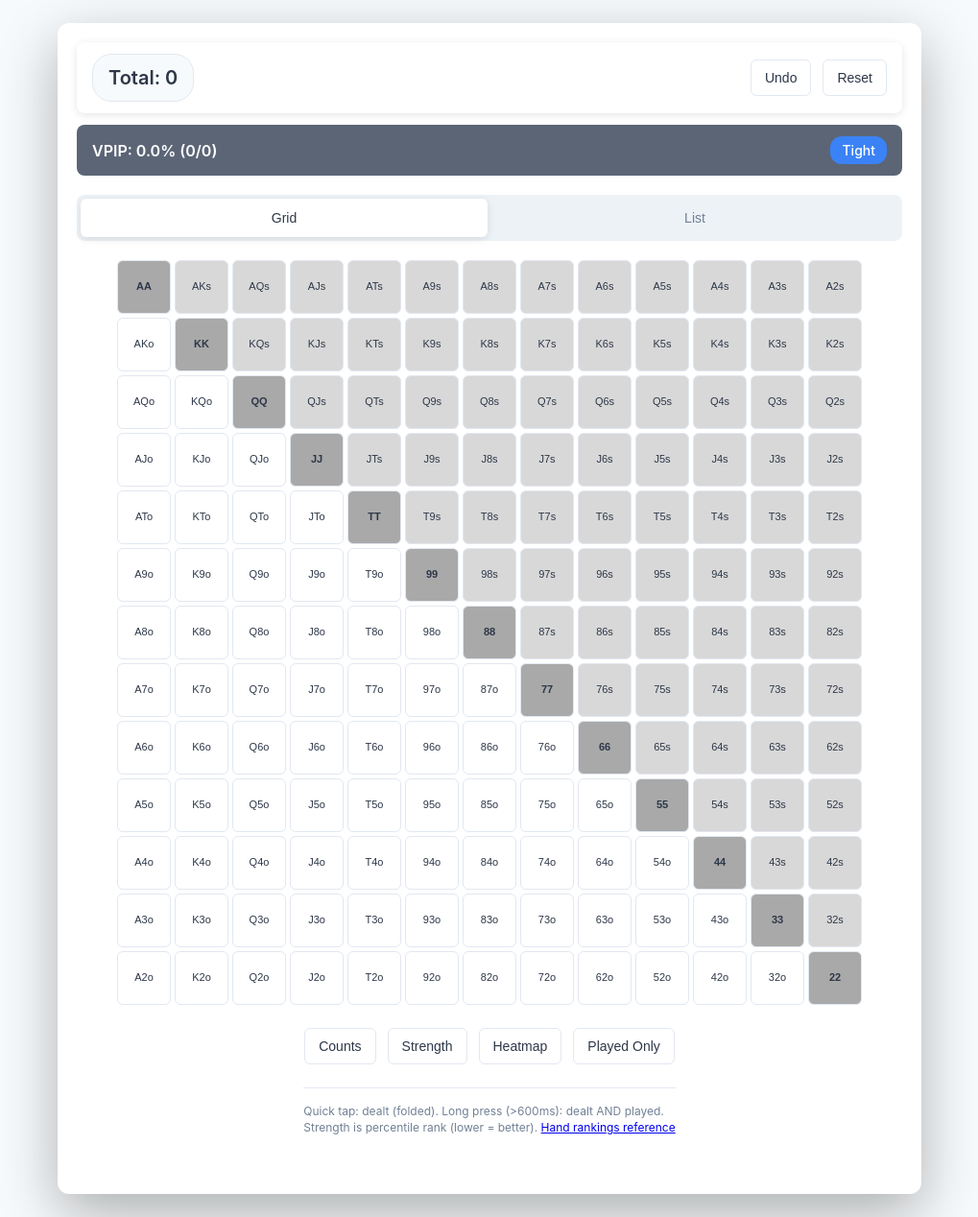
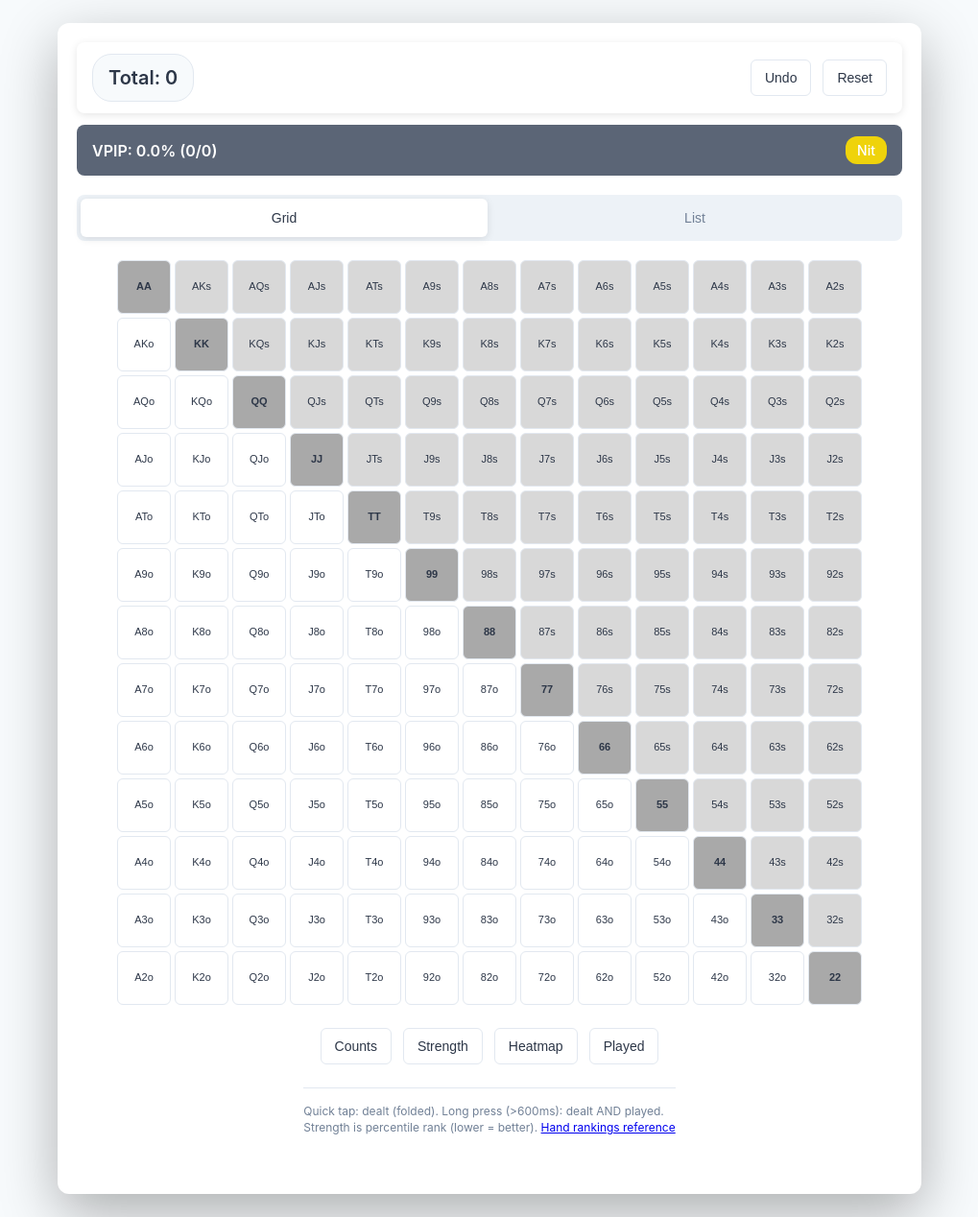
Before and after one commit to razugo/razugo.github.io, a Jekyll site: the page projects/poker_clicker/poker_clicker.html, which Jekyll copies as it is, in a window 1280 px wide and 1268 px high. Shown: the whole window at 96% size, without its empty margins (130-1149 px from the left). Built offline with Jekyll 4.4.1, drawn with Linux system fonts in a browser that asks for light colours; part of the change alters nothing that is shown.

```diff
--- a/projects/poker_clicker/poker_clicker.html
+++ b/projects/poker_clicker/poker_clicker.html
@@ -110,12 +110,20 @@
       transition: var(--transition-standard);
     }
 
+    #play-style-indicator.nit {
+      background: #EFD30B;
+    }
+
     #play-style-indicator.normal {
       background: #10b981;
     }
 
     #play-style-indicator.loose {
       background: #f59e0b;
+    }
+
+    #play-style-indicator.maniac {
+      background: #ef4444;
     }
 
     #view-tabs {
@@ -347,7 +355,7 @@
         overflow: hidden;
         pointer-events: none;
         z-index: 1000;
-        transform: scale(2.0) translateY(-40px);
+        transform: scale(2.0) translateY(-20px);
         transform-origin: center center;
         box-shadow: var(--shadow-elevated);
         transition: none;
@@ -560,7 +568,7 @@
       <button id="toggleCounts">Counts</button>
       <button id="toggleStrength">Strength</button>
       <button id="toggleHeatmap">Heatmap</button>
-      <button id="togglePlayedOnly">Played Only</button>
+      <button id="togglePlayed">Played</button>
     </div>
 
     <div class="note">Quick tap: dealt (folded). Long press (>600ms): dealt AND played. <br> Strength is percentile rank (lower = better). <a href="https://www.reddit.com/r/poker/comments/ig8nvw/poker_hand_rankings_chart/">Hand rankings reference</a></div>
@@ -624,7 +632,7 @@
     let showCounts = false;
     let showStrength = false;
     let showHeatmap = false;
-    let showPlayedOnly = false;
+    let showPlayed = false;
     let activeCell = null;
     let isMouseDown = false;
     let longPressTimer = null;
@@ -637,7 +645,7 @@
     const toggleBtn = document.getElementById('toggleCounts');
     const toggleStrengthBtn = document.getElementById('toggleStrength');
     const toggleHeatmapBtn = document.getElementById('toggleHeatmap');
-    const togglePlayedOnlyBtn = document.getElementById('togglePlayedOnly');
+    const togglePlayedBtn = document.getElementById('togglePlayed');
     const analysisResultsEl = document.getElementById('analysis-results');
     const appContainer = document.querySelector('.app-container');
 
@@ -793,17 +801,23 @@
       // Update display
       vpipDisplay.textContent = `VPIP: ${vpip.toFixed(1)}% (${totalPlayed}/${total})`;
 
-      // Update play style indicator
-      playStyleIndicator.classList.remove('normal', 'loose');
-      if (vpip < 20) {
+      // Update play style indicator with fun labels
+      playStyleIndicator.classList.remove('normal', 'loose', 'nit', 'maniac');
+      if (vpip < 10) {
+        playStyleIndicator.textContent = 'Nit';
+        playStyleIndicator.classList.add('nit');
+      } else if (vpip < 20) {
         playStyleIndicator.textContent = 'Tight';
         playStyleIndicator.className = 'tight';
       } else if (vpip <= 30) {
         playStyleIndicator.textContent = 'Normal';
         playStyleIndicator.classList.add('normal');
-      } else {
+      } else if (vpip <= 50) {
         playStyleIndicator.textContent = 'Loose';
         playStyleIndicator.classList.add('loose');
+      } else {
+        playStyleIndicator.textContent = 'Maniac';
+        playStyleIndicator.classList.add('maniac');
       }
     }
 
@@ -871,14 +885,14 @@
       saveState();
     }
 
-    function togglePlayedOnly() {
-      showPlayedOnly = !showPlayedOnly;
+    function togglePlayed() {
+      showPlayed = !showPlayed;
 
       // Update button appearance
-      if (showPlayedOnly) {
-        togglePlayedOnlyBtn.classList.add('toggle-active');
+      if (showPlayed) {
+        togglePlayedBtn.classList.add('toggle-active');
       } else {
-        togglePlayedOnlyBtn.classList.remove('toggle-active');
+        togglePlayedBtn.classList.remove('toggle-active');
       }
 
       render();
@@ -916,7 +930,7 @@
         showCounts,
         showStrength,
         showHeatmap,
-        showPlayedOnly
+        showPlayed
       };
       localStorage.setItem('pokerClickerState', JSON.stringify(state));
     }
@@ -935,7 +949,7 @@
         showCounts = state.showCounts || false;
         showStrength = state.showStrength || false;
         showHeatmap = state.showHeatmap || false;
-        showPlayedOnly = state.showPlayedOnly || false;
+        showPlayed = state.showPlayed || false;
 
         // Legacy support for old history format
         if (state.history && !state.hands) {
@@ -988,8 +1002,8 @@
             cell.style.color = luminance < 128 ? '#ffffff' : '#2d3748';
         }
       } else {
-        // Frequency Heatmap - choose between total counts or played counts based on showPlayedOnly
-        const sourceData = showPlayedOnly ? playedCounts : counts;
+        // Frequency Heatmap - choose between total counts or played counts based on showPlayed
+        const sourceData = showPlayed ? playedCounts : counts;
         const values = Object.values(sourceData);
         const max = Math.max(1, ...values);
 
@@ -1030,10 +1044,10 @@
         const playedCount = playedCounts[key] || 0;
         const totalCount = counts[key] || 0;
 
-        // Update cell content based on showPlayedOnly mode
+        // Update cell content based on showPlayed mode
         if (showCounts) {
-          // Show played counts when Played Only is active, otherwise show total counts
-          cell.textContent = showPlayedOnly ? playedCount : totalCount;
+          // Show played counts when Played is active, otherwise show total counts
+          cell.textContent = showPlayed ? playedCount : totalCount;
         } else if (showStrength) {
           cell.textContent = handStrengths[key];
         } else {
@@ -1043,10 +1057,9 @@
         // Update played indicator (always show when there are played hands)
         cell.classList.toggle('played', playedCount > 0);
 
-        // Show all cells - don't hide any when Played Only is active
+        // Show all cells - don't hide any when Played is active
         cell.style.display = 'flex';
       }
-
       updateCellColors();
     }
 
@@ -1321,11 +1334,10 @@
       const root = document.documentElement;
       const vw = document.documentElement.clientWidth;
 
-      // Responsive gap based on breakpoints
+      // Responsive gap based on breakpoints - NO gaps on mobile
       let chosenGap;
-      if (vw < 480) chosenGap = 2; // phone
-      else if (vw < 768) chosenGap = 3; // tablet
-      else chosenGap = 4; // desktop
+      if (vw < 768) chosenGap = 0; // mobile/tablet - no gaps
+      else chosenGap = 4; // desktop only
 
       root.style.setProperty('--gap', chosenGap + 'px');
 
@@ -1343,7 +1355,7 @@
 
       const gridWidth = vw - containerPadding - bodyPadding;
 
-      const MAX_CELL = vw < 480 ? 80 : 56; // Allow larger cells on mobile
+      const MAX_CELL = vw < 480 ? 100 : 56; // Even larger cells on mobile with no gaps
       const MIN_CELL = 18;
 
       // Dynamic calculation: (viewport - padding - gaps) / 13
@@ -1351,8 +1363,8 @@
       const cell = Math.max(MIN_CELL, Math.min(MAX_CELL, ideal));
       root.style.setProperty('--cell', cell + 'px');
 
-      // Border radius: cell-size / 10, minimum 2px
-      const radius = Math.max(2, Math.round(cell / 10));
+      // Border radius: smaller on mobile for seamless appearance
+      const radius = Math.max(5, Math.round(cell / 10));
       root.style.setProperty('--radius', radius + 'px');
     }
 
@@ -1361,7 +1373,7 @@
     toggleBtn.addEventListener('click', toggleCounts);
     toggleStrengthBtn.addEventListener('click', toggleStrength);
     toggleHeatmapBtn.addEventListener('click', toggleHeatmap);
-    togglePlayedOnlyBtn.addEventListener('click', togglePlayedOnly);
+    togglePlayedBtn.addEventListener('click', togglePlayed);
 
     // View tab handlers
     gridTab.addEventListener('click', () => switchView('grid'));
@@ -1393,8 +1405,8 @@
     switchView(currentView);
 
     // Set initial toggle button states
-    if (showPlayedOnly) {
-      togglePlayedOnlyBtn.classList.add('toggle-active');
+    if (showPlayed) {
+      togglePlayedBtn.classList.add('toggle-active');
     }
 
     analyzeLuck();
```
